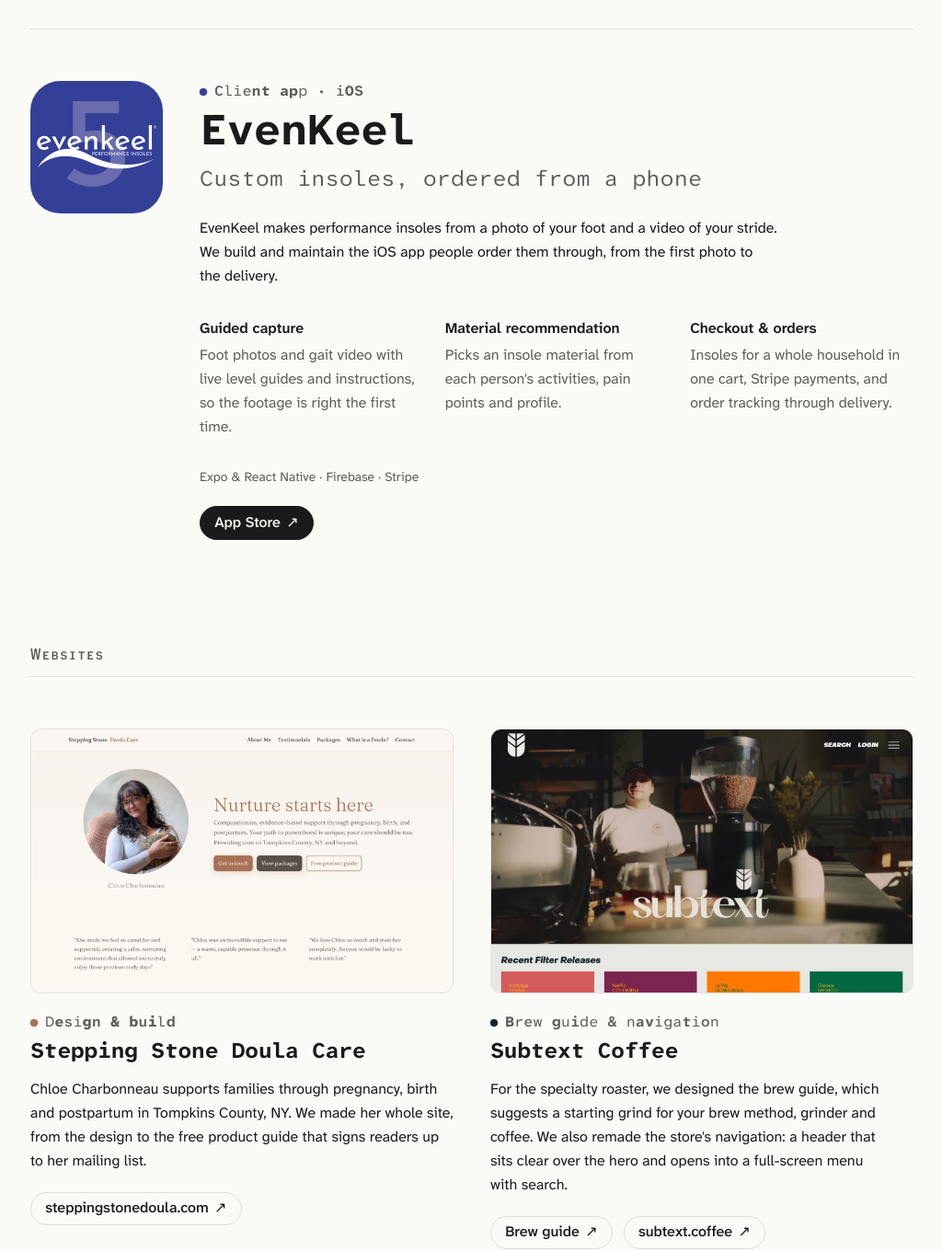
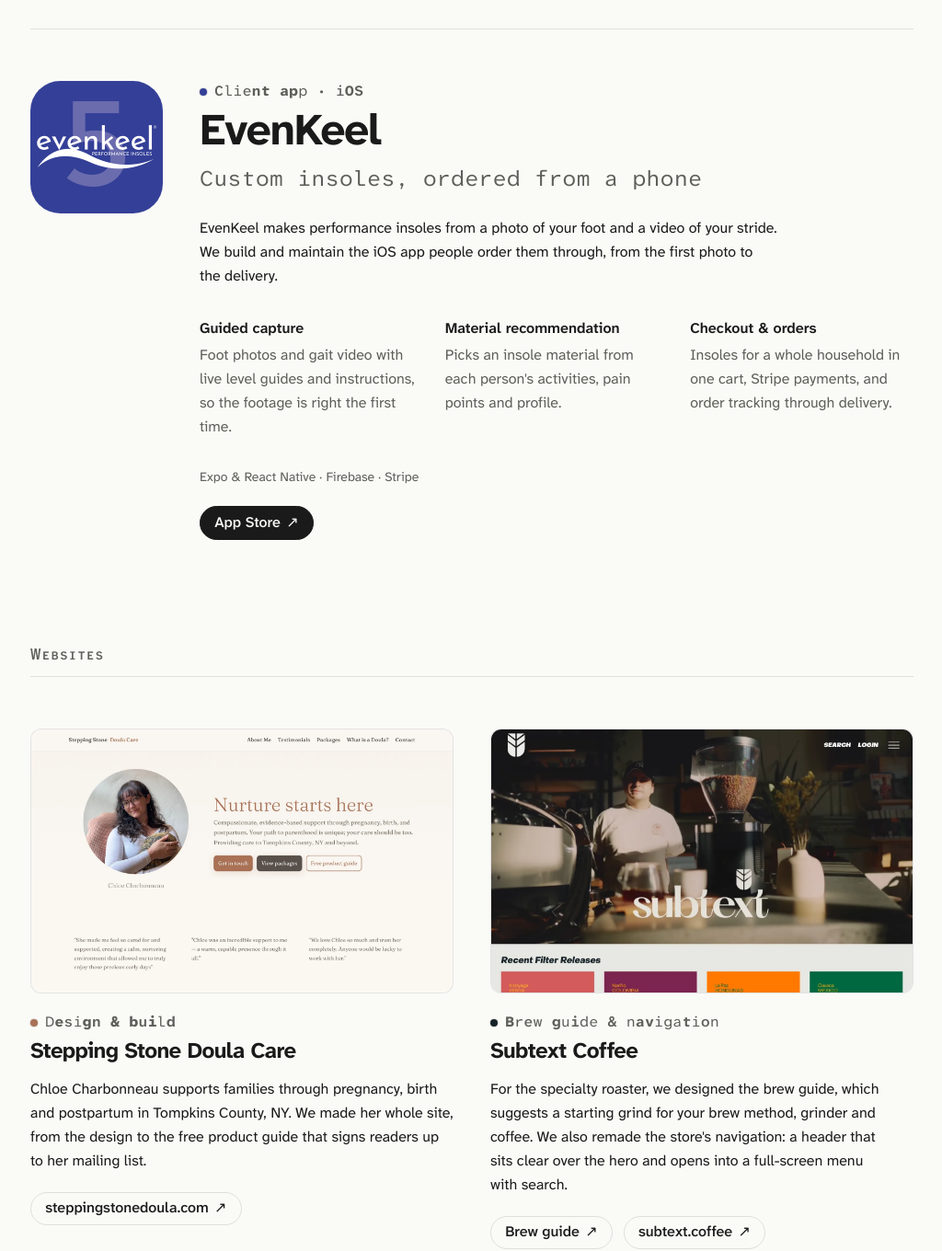
Before and after one commit to colecharb/16g, a website built with Vite: page index.html in a window 1280 px wide. Shown: the part 1520-2880 px from the top of the page at 92% size, without its empty margins (127-1151 px from the left). Built offline with nearby package versions, Linux system fonts and the light colour scheme.

Commit message:
style: set the project titles back in Next

```diff
--- a/index.html
+++ b/index.html
@@ -133,7 +133,7 @@
                                 <variable-text animation="pulse">Our app · iOS &amp; Android</variable-text>
                             </p>
                             <h3
-                                class="mt-2 font-mono text-6xl font-black leading-none tracking-[-0.03em] sm:text-7xl"
+                                class="mt-2 text-6xl font-black leading-none tracking-[-0.03em] sm:text-7xl"
                             >
                                 dial
                             </h3>
@@ -227,7 +227,7 @@
                                 <variable-text animation="pulse">Client app · iOS</variable-text>
                             </p>
                             <h3
-                                class="mt-2 font-mono text-4xl font-bold leading-none tracking-tight sm:text-5xl"
+                                class="mt-2 text-4xl font-bold leading-none tracking-tight sm:text-5xl"
                             >
                                 EvenKeel
                             </h3>
@@ -320,7 +320,7 @@
                                 <span class="accent-dot" aria-hidden="true"></span>
                                 <variable-text animation="pulse">Design &amp; build</variable-text>
                             </p>
-                            <h3 class="mt-1 font-mono text-2xl font-bold tracking-tight">
+                            <h3 class="mt-1 text-2xl font-bold tracking-tight">
                                 Stepping Stone Doula Care
                             </h3>
                             <p class="mt-3 leading-relaxed text-pretty">
@@ -365,7 +365,7 @@
                                 <span class="accent-dot" aria-hidden="true"></span>
                                 <variable-text animation="pulse">Brew guide &amp; navigation</variable-text>
                             </p>
-                            <h3 class="mt-1 font-mono text-2xl font-bold tracking-tight">
+                            <h3 class="mt-1 text-2xl font-bold tracking-tight">
                                 Subtext Coffee
                             </h3>
                             <p class="mt-3 leading-relaxed text-pretty">
```
